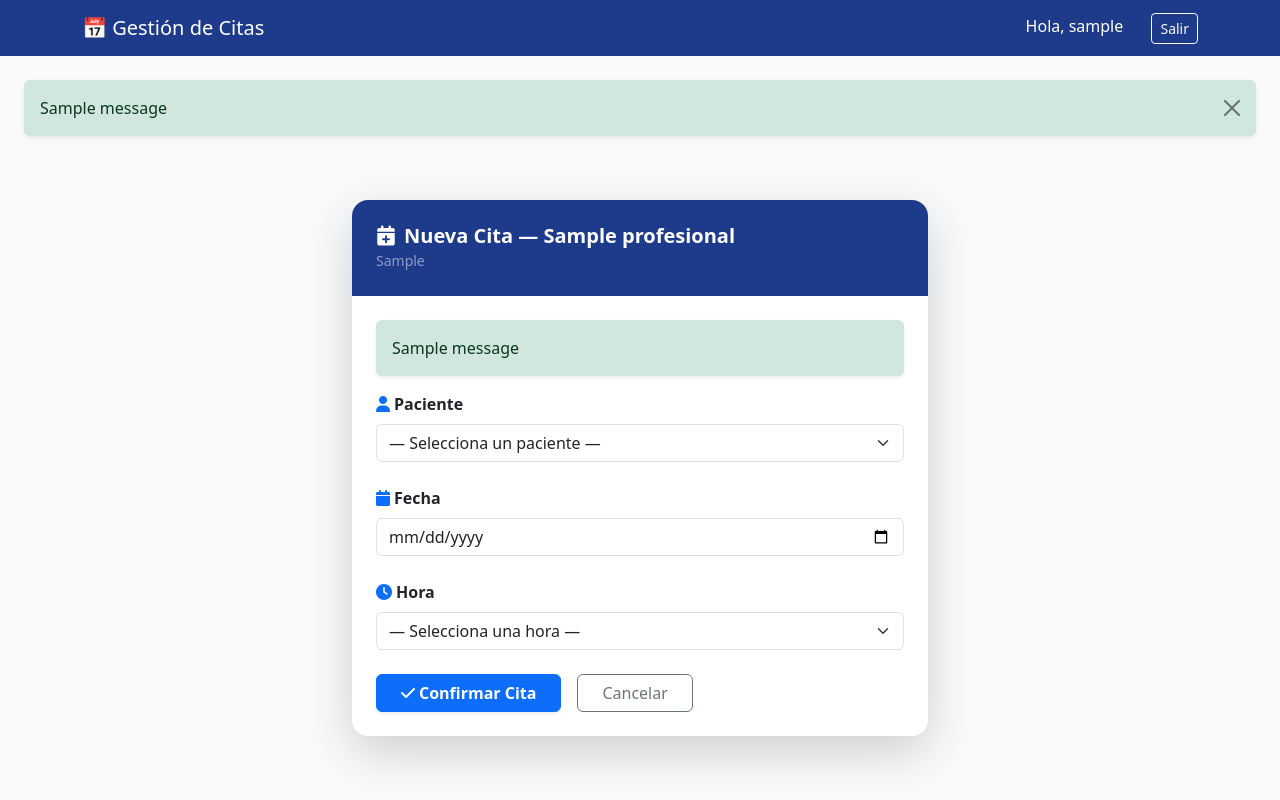
After one commit to Papelcra/sistema_citas, a Django app: page /dashboard/profesional/agendar/ in a window 1280 px wide. The commit adds this page. Run offline with Django 5.2, Linux system fonts and the light colour scheme; a user stored in the database is signed in; tables that the repository leaves empty hold one stand-in row (values such as "Sample post"); one stand-in notice (Sample message) is shown.

Commit message:
feat: KAN-48/53 agendar cita desde dashboard profesional

```diff
--- a/citas/views.py
+++ b/citas/views.py
@@ -236,3 +236,57 @@ def citas_por_fecha(request):
         'estado_display': c.get_estado_display(),
     } for c in citas]
     return JsonResponse({'citas': data, 'fecha': fecha_str})
+# ─── AGENDAR CITA DESDE PROFESIONAL ──────────────────────────────────────────
+@login_required
+def agendar_cita_profesional(request):
+    profesional = get_object_or_404(Profesional, user=request.user)
+    clientes = Cliente.objects.all().order_by('nombre')
+
+    if request.method == 'POST':
+        cliente_id = request.POST.get('cliente')
+        fecha_str = request.POST.get('fecha')
+        hora_str = request.POST.get('hora')
+
+        try:
+            hora_obj = datetime.strptime(hora_str, '%H:%M').time()
+            if hora_obj.minute not in [0, 30]:
+                messages.error(request, "Las citas deben ser en intervalos de 30 minutos.")
+                return redirect('agendar_cita_profesional')
+
+            existe = Cita.objects.filter(
+                profesional=profesional,
+                fecha=fecha_str,
+                hora=hora_str,
+                estado__in=['PEN', 'CON']
+            ).exists()
+
+            if existe:
+                messages.error(request, "Ya tienes una cita en ese horario.")
+                return redirect('agendar_cita_profesional')
+
+            Cita.objects.create(
+                cliente_id=cliente_id,
+                profesional=profesional,
+                fecha=fecha_str,
+                hora=hora_str,
+                estado='CON'
+            )
+            messages.success(request, "Cita agendada exitosamente.")
+            return redirect('dashboard_profesional')
+
+        except ValueError:
+            messages.error(request, "Error en los datos. Verifica fecha y hora.")
+            return redirect('agendar_cita_profesional')
+
+    # ← Aquí van las horas, antes del context
+    horas = []
+    for h in range(8, 18):
+        horas.append(f"{str(h).zfill(2)}:00")
+        horas.append(f"{str(h).zfill(2)}:30")
+
+    context = {
+        'profesional': profesional,
+        'clientes': clientes,
+        'horas': horas,
+    }
+    return render(request, 'citas/agendar_profesional.html', context)
--- a/config/urls.py
+++ b/config/urls.py
@@ -1,8 +1,8 @@
 from django.contrib import admin
 from django.urls import path
 from django.contrib.auth import views as auth_views
-from usuarios.views import home_redirect  # <--- Cambio aquí
-from citas.views import agendar_cita, dashboard_cliente, dashboard_profesional, dashboard_admin, cambiar_estado_cita, eliminar_cita, obtener_horas_ocupadas, citas_por_fecha
+from usuarios.views import home_redirect
+from citas.views import agendar_cita, agendar_cita_profesional, dashboard_cliente, dashboard_profesional, dashboard_admin, cambiar_estado_cita, eliminar_cita, obtener_horas_ocupadas, citas_por_fecha
 from usuarios.views import RegistroClienteView, CrearProfesionalView
 from citas import views
 
@@ -14,12 +14,12 @@ urlpatterns = [
     path('dashboard/', dashboard_cliente, name='dashboard_cliente'),
     path('registro/', RegistroClienteView.as_view(), name='registro'),
     path('dashboard/agendar/', agendar_cita, name='agendar_cita'),
-    path('dashboard/profesional/', dashboard_profesional, name='dashboard_profesional'), # Nueva
+    path('dashboard/profesional/', dashboard_profesional, name='dashboard_profesional'),
+    path('dashboard/profesional/agendar/', agendar_cita_profesional, name='agendar_cita_profesional'),
     path('panel/admin/', dashboard_admin, name='dashboard_admin'),
     path('panel/admin/crear-profesional/', CrearProfesionalView.as_view(), name='crear_profesional'),
     path('cita/estado/<int:cita_id>/<str:nuevo_estado>/', cambiar_estado_cita, name='cambiar_estado_cita'),
     path('cita/eliminar/<int:cita_id>/', eliminar_cita, name='eliminar_cita'),
     path('api/horas-ocupadas/', obtener_horas_ocupadas, name='obtener_horas_ocupadas'),
     path('api/citas-por-fecha/', citas_por_fecha, name='citas_por_fecha'),
-
 ]
--- /dev/null
+++ b/templates/citas/agendar_profesional.html
@@ -0,0 +1,66 @@
+{% extends 'base.html' %}
+{% block content %}
+<div class="container py-5" style="max-width:600px;">
+  <div class="card border-0 shadow-lg" style="border-radius:16px;">
+    <div class="card-header border-0 py-4 px-4" style="background:#1E3A8A; border-radius:16px 16px 0 0;">
+      <h5 class="mb-0 text-white fw-bold">
+        <i class="fas fa-calendar-plus me-2"></i>Nueva Cita — {{ profesional.nombre }}
+      </h5>
+      <small class="text-white-50">{{ profesional.especialidad }}</small>
+    </div>
+    <div class="card-body px-4 py-4">
+
+      {% if messages %}
+        {% for msg in messages %}
+          <div class="alert alert-{{ msg.tags }} border-0 shadow-sm">{{ msg }}</div>
+        {% endfor %}
+      {% endif %}
+
+      <form method="POST">
+        {% csrf_token %}
+
+        <div class="mb-4">
+          <label class="form-label fw-bold text-dark">
+            <i class="fas fa-user me-1 text-primary"></i>Paciente
+          </label>
+          <select name="cliente" class="form-select" required>
+            <option value="">— Selecciona un paciente —</option>
+            {% for cliente in clientes %}
+              <option value="{{ cliente.id }}">{{ cliente.nombre }} — {{ cliente.email }}</option>
+            {% endfor %}
+          </select>
+        </div>
+
+        <div class="mb-4">
+          <label class="form-label fw-bold text-dark">
+            <i class="fas fa-calendar me-1 text-primary"></i>Fecha
+          </label>
+          <input type="date" name="fecha" class="form-control" required
+                 min="{{ hoy|date:'Y-m-d' }}">
+        </div>
+
+        <div class="mb-4">
+          <label class="form-label fw-bold text-dark">
+            <i class="fas fa-clock me-1 text-primary"></i>Hora
+          </label>
+          <select name="hora" class="form-select" required>
+            <option value="">— Selecciona una hora —</option>
+            {% for h in horas %}
+              <option value="{{ h }}">{{ h }}</option>
+            {% endfor %}
+          </select>
+        </div>
+
+        <div class="d-flex gap-3">
+          <button type="submit" class="btn btn-primary fw-bold px-4 shadow-sm">
+            <i class="fas fa-check me-1"></i>Confirmar Cita
+          </button>
+          <a href="{% url 'dashboard_profesional' %}" class="btn btn-outline-secondary px-4">
+            Cancelar
+          </a>
+        </div>
+      </form>
+    </div>
+  </div>
+</div>
+{% endblock %}
--- a/templates/dashboards/profesional.html
+++ b/templates/dashboards/profesional.html
@@ -161,7 +161,7 @@
             <small class="text-muted" id="label-fecha-seleccionada">Cargando…</small>
           </div>
           <!-- KAN-53: botón nueva cita desde calendario -->
-          <a href="{% url 'agendar_cita' %}" class="btn btn-sm btn-primary shadow-sm">
+          <a href="{% url 'agendar_cita_profesional' %}" class="btn btn-sm btn-primary shadow-sm">
             <i class="fas fa-plus me-1"></i>Nueva Cita
           </a>
         </div>
```
